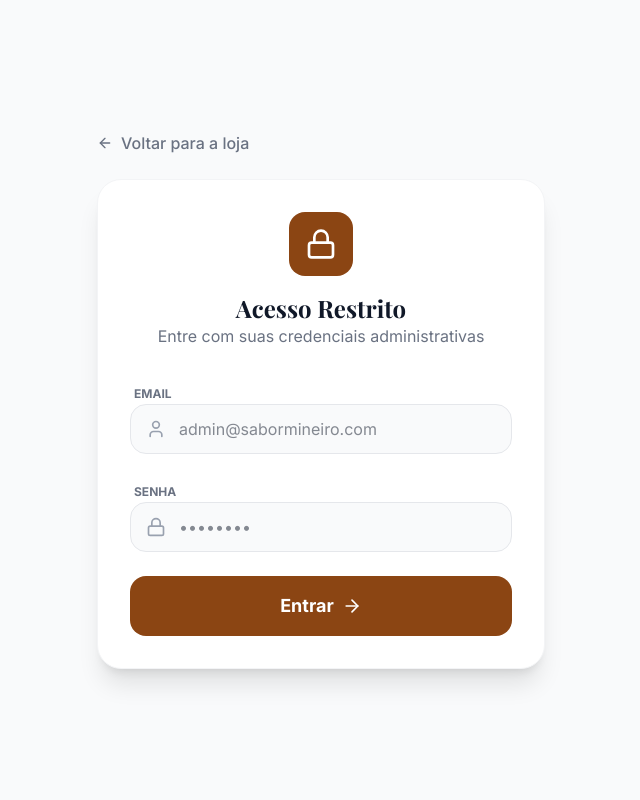
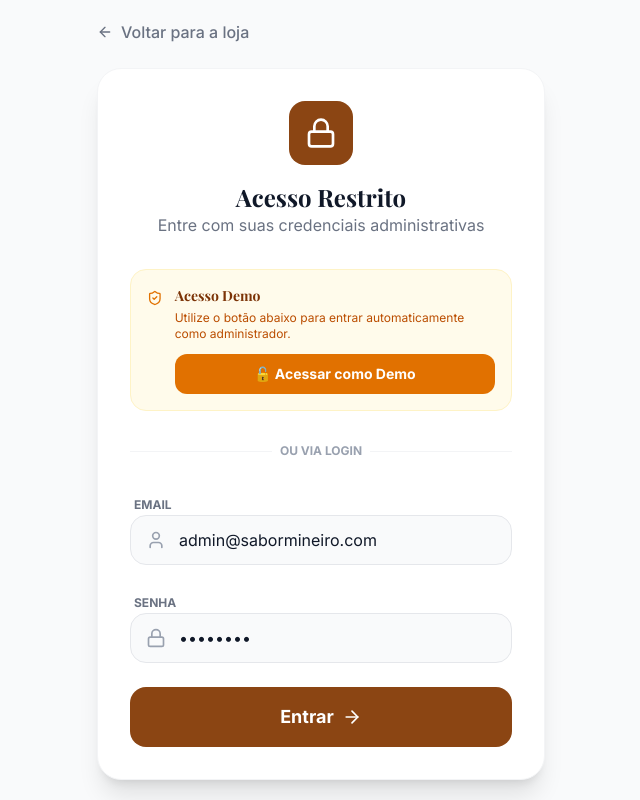
Before and after one commit to alansouza1/Sabor-Mineiro-App, a React (Vite) app: page /login in a window 1280 px wide. Shown: the whole page, without its empty margins (319-959 px from the left). Built offline with nearby package versions, Linux system fonts and the light colour scheme; no server answers.

Commit message:
feat: implement Demo Access feature and enhanced login UI for recruiters

```diff
--- a/src/pages/Login.tsx
+++ b/src/pages/Login.tsx
@@ -3,8 +3,8 @@ import { useForm } from 'react-hook-form';
 import { zodResolver } from '@hookform/resolvers/zod';
 import * as z from 'zod';
 import { useNavigate, Link } from 'react-router-dom';
-import { Lock, User, ArrowRight, ArrowLeft, AlertCircle } from 'lucide-react';
-import api from '../services/api';
+import { Lock, User, ArrowRight, ArrowLeft, AlertCircle, ShieldCheck, Loader2 } from 'lucide-react';
+import { useAuth } from '../hooks/useAuth';
 
 const loginSchema = z.object({
   email: z.string().email('Email inválido'),
@@ -15,16 +15,23 @@ type LoginFormData = z.infer<typeof loginSchema>;
 
 export const Login: React.FC = () => {
   const navigate = useNavigate();
+  const { login } = useAuth();
   const [loginError, setLoginError] = React.useState<string | null>(null);
-  const { register, handleSubmit, formState: { errors } } = useForm<LoginFormData>({
-    resolver: zodResolver(loginSchema)
+  const [isSubmitting, setIsSubmitting] = React.useState(false);
+
+  const { register, handleSubmit, setValue, formState: { errors } } = useForm<LoginFormData>({
+    resolver: zodResolver(loginSchema),
+    defaultValues: {
+      email: 'admin@sabormineiro.com',
+      password: 'admin123'
+    }
   });
 
   const onSubmit = async (data: LoginFormData) => {
     setLoginError(null);
+    setIsSubmitting(true);
     try {
-      const response = await api.post('/auth/login', data);
-      localStorage.setItem('mineiro_user', JSON.stringify(response.data));
+      await login(data.email, data.password);
       navigate('/admin');
     } catch (error: any) {
       console.error('Login failed:', error);
@@ -33,7 +40,15 @@ export const Login: React.FC = () => {
       } else {
         setLoginError('Falha ao conectar com o servidor. Verifique se o backend está rodando.');
       }
+    } finally {
+      setIsSubmitting(false);
     }
+  };
+
+  const handleDemoAccess = async () => {
+    setValue('email', 'admin@sabormineiro.com');
+    setValue('password', 'admin123');
+    await handleSubmit(onSubmit)();
   };
 
   return (
@@ -49,11 +64,33 @@ export const Login: React.FC = () => {
 
         <div className="bg-white rounded-3xl shadow-xl border border-gray-100 p-8">
           <div className="text-center mb-8">
-            <div className="bg-mineiro-brown w-16 h-16 rounded-2xl flex items-center justify-center mx-auto mb-4">
-              <Lock className="text-white w-8 h-8" />
+            <div className="bg-mineiro-brown w-16 h-16 rounded-2xl flex items-center justify-center mx-auto mb-4 text-white">
+              <Lock className="w-8 h-8" />
             </div>
             <h1 className="text-2xl font-bold text-gray-900">Acesso Restrito</h1>
             <p className="text-gray-500">Entre com suas credenciais administrativas</p>
+          </div>
+
+          <div className="mb-8 p-4 bg-amber-50 border border-amber-100 rounded-2xl">
+            <div className="flex items-start gap-3">
+              <ShieldCheck className="w-5 h-5 text-amber-600 mt-0.5" />
+              <div>
+                <h3 className="text-sm font-bold text-amber-900">Acesso Demo</h3>
+                <p className="text-xs text-amber-700 mt-1 mb-3">Utilize o botão abaixo para entrar automaticamente como administrador.</p>
+                <button
+                  onClick={handleDemoAccess}
+                  disabled={isSubmitting}
+                  className="w-full bg-amber-600 text-white py-2.5 rounded-xl font-bold text-sm hover:bg-amber-700 transition-all flex items-center justify-center gap-2 disabled:opacity-50"
+                >
+                  {isSubmitting ? <Loader2 className="w-4 h-4 animate-spin" /> : "🔓 Acessar como Demo"}
+                </button>
+              </div>
+            </div>
+          </div>
+
+          <div className="relative mb-8">
+            <div className="absolute inset-0 flex items-center"><div className="w-full border-t border-gray-100"></div></div>
+            <div className="relative flex justify-center text-xs uppercase"><span className="bg-white px-2 text-gray-400 font-bold">Ou via login</span></div>
           </div>
 
           {loginError && (
@@ -71,7 +108,7 @@ export const Login: React.FC = () => {
                 <input
                   {...register('email')}
                   type="email"
-                  className={`w-full bg-gray-50 border ${errors.email ? 'border-red-500' : 'border-gray-200'} rounded-2xl py-3 pl-12 pr-4 focus:ring-2 focus:ring-mineiro-brown/20 outline-none`}
+                  className={`w-full bg-gray-50 border ${errors.email ? 'border-red-500' : 'border-gray-200'} rounded-2xl py-3 pl-12 pr-4 focus:ring-2 focus:ring-mineiro-brown/20 outline-none transition-all`}
                   placeholder="admin@sabormineiro.com"
                 />
               </div>
@@ -85,7 +122,7 @@ export const Login: React.FC = () => {
                 <input
                   {...register('password')}
                   type="password"
-                  className={`w-full bg-gray-50 border ${errors.password ? 'border-red-500' : 'border-gray-200'} rounded-2xl py-3 pl-12 pr-4 focus:ring-2 focus:ring-mineiro-brown/20 outline-none`}
+                  className={`w-full bg-gray-50 border ${errors.password ? 'border-red-500' : 'border-gray-200'} rounded-2xl py-3 pl-12 pr-4 focus:ring-2 focus:ring-mineiro-brown/20 outline-none transition-all`}
                   placeholder="••••••••"
                 />
               </div>
@@ -94,10 +131,15 @@ export const Login: React.FC = () => {
 
             <button
               type="submit"
-              className="w-full bg-mineiro-brown text-white py-4 rounded-2xl font-bold text-lg flex items-center justify-center gap-2 hover:bg-mineiro-clay transition-all"
+              disabled={isSubmitting}
+              className="w-full bg-mineiro-brown text-white py-4 rounded-2xl font-bold text-lg flex items-center justify-center gap-2 hover:bg-mineiro-clay transition-all disabled:opacity-50"
             >
-              Entrar
-              <ArrowRight className="w-5 h-5" />
+              {isSubmitting ? <Loader2 className="w-6 h-6 animate-spin" /> : (
+                <>
+                  Entrar
+                  <ArrowRight className="w-5 h-5" />
+                </>
+              )}
             </button>
           </form>
         </div>
```
